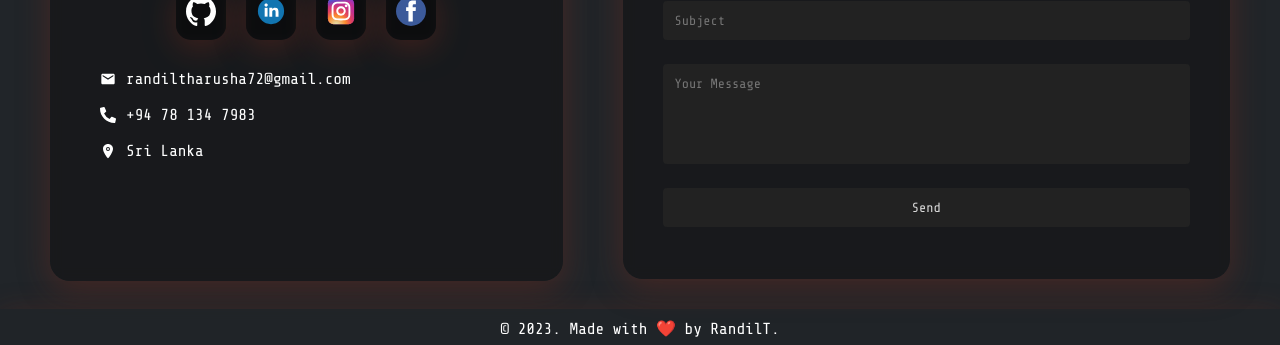
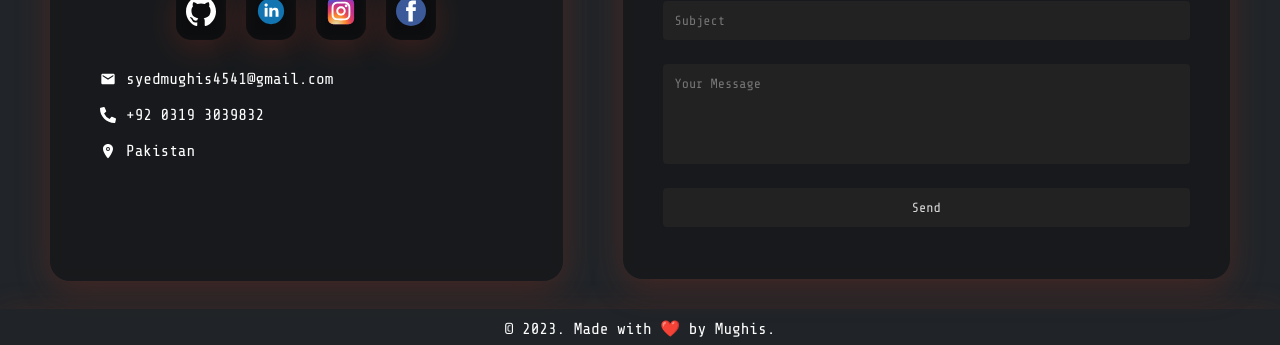
Before and after one commit to SyedMughisHussain/react-portfolio, a React (Vite) app: page / in a window 1280 px wide. Shown: the part 4540-4885 px from the top of the page. Built offline with nearby package versions, Linux system fonts and the light colour scheme; a web font is replaced by a local one.

Commit message:
Contact form added

```diff
--- a/src/components/ContactForm.jsx
+++ b/src/components/ContactForm.jsx
@@ -10,7 +10,7 @@ const ContactForm = () => {
         <h1>Let&apos;s talk about everything!</h1>
         <p>
           Don&apos;t like forms? Send me an{" "}
-          <a href="mailto:randiltharusha72@gmail.com">email</a>. 👋
+          <a href="mailto:syedmughis4541@gmail.com">email</a>. 👋
           <br />
           <br />
           <h3>Or find me on:</h3>
@@ -25,17 +25,17 @@ const ContactForm = () => {
         <div>
           <p className="contact-links">
             <MdEmail />
-            randiltharusha72@gmail.com
+            syedmughis4541@gmail.com
           </p>
           <br />
           <p className="contact-links">
             <FaPhoneAlt />
-            +94 78 134 7983
+            +92 0319 3039832
           </p>
           <br />
           <p className="contact-links">
             <IoLocation />
-            Sri Lanka
+            Pakistan
           </p>
           <br />
         </div>
--- a/src/components/Footer.jsx
+++ b/src/components/Footer.jsx
@@ -3,7 +3,7 @@ const Footer = () => {
     <footer className="footer">
       <p>
         &copy; 2023. Made with ❤️ by{" "}
-        <a href="https://github.com/randilt">RandilT</a>.
+        <a href="https://github.com/SyedMughisHussain">Mughis</a>.
       </p>
     </footer>
   );
```
